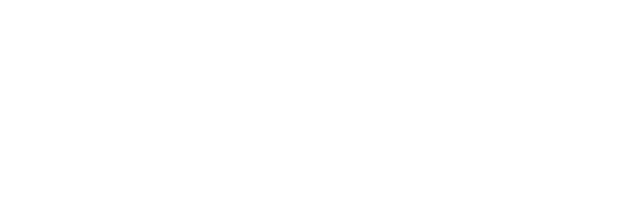
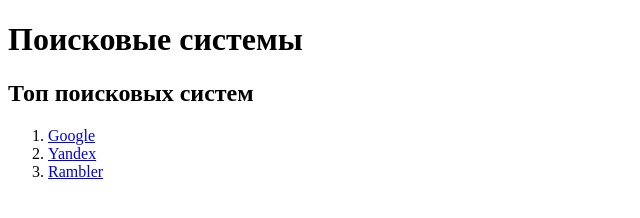
Before and after one commit to PolinaUskova/task_html, a website: page src/index.html in a window 1280 px wide. Shown: the whole page, without its empty margins (0-640 px from the left). Drawn offline with Linux system fonts and the light colour scheme.

Commit message:
Задание по HTML

```diff
--- a/src/index.html
+++ b/src/index.html
@@ -3,5 +3,13 @@
     <head>
         <title>HTML</title>
     </head>
-    <body></body>
+    <body>
+        <h1>Поисковые системы</h1>
+        <h2>Топ поисковых систем</h2>
+        <ol>
+            <li><a href=https://www.google.ru>Google</a></li>
+            <li><a href=https://yandex.ru>Yandex</a></li>
+            <li><a href=https://www.rambler.ru>Rambler</a></li>
+        </ol>
+    </body>
 </html>
```
